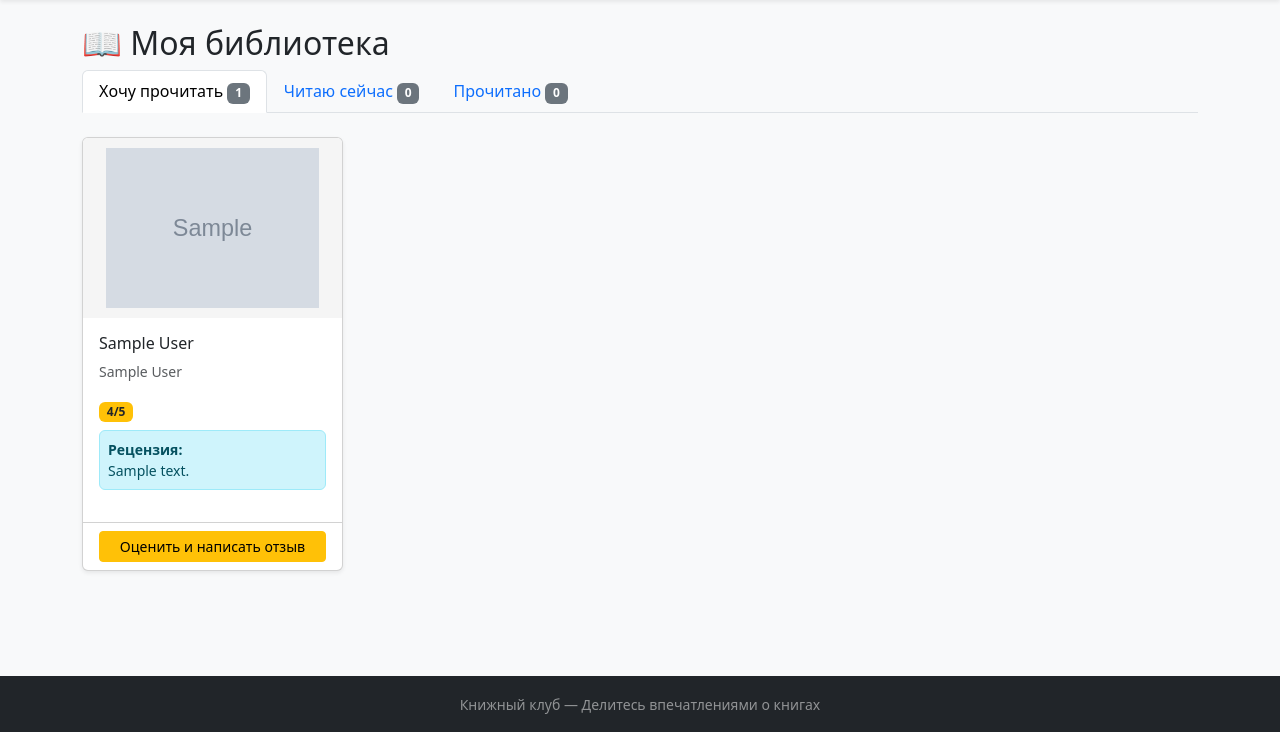
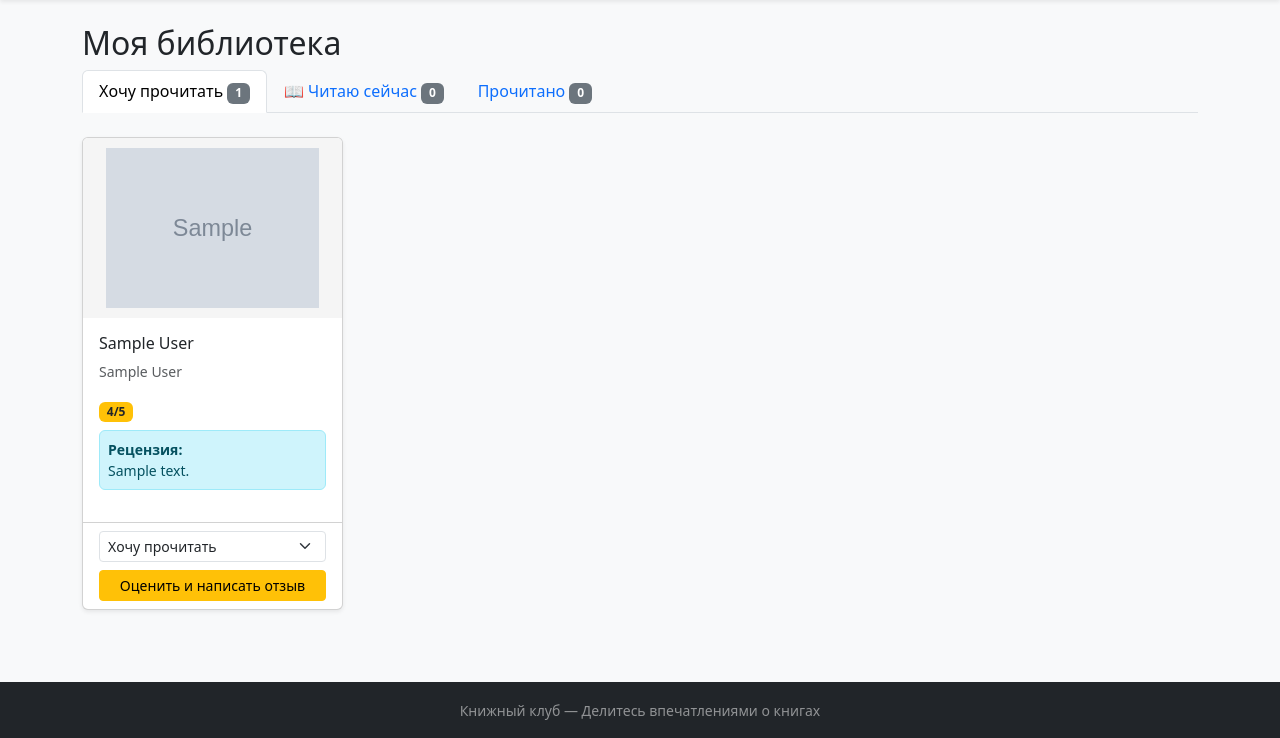
Before and after one commit to linacccccccfnk-svg/bookclub, a Flask app: page /profile in a window 1280 px wide. Shown: the part 68-806 px from the top of the page. Run offline with Flask 3, Linux system fonts and the light colour scheme; a user stored in the database is signed in; tables that the repository leaves empty hold one stand-in row (values such as "Sample post"); grey boxes marked "Sample" are stand-in pictures.

Commit message:
Update profile.html

```diff
--- a/templates/profile.html
+++ b/templates/profile.html
@@ -1,7 +1,7 @@
 {% extends "base.html" %}
 
 {% block content %}
-<h2>📖 Моя библиотека</h2>
+<h2> Моя библиотека</h2>
 
 <ul class="nav nav-tabs" id="libraryTabs">
     <li class="nav-item">
@@ -11,7 +11,7 @@
     </li>
     <li class="nav-item">
         <button class="nav-link" data-bs-toggle="tab" data-bs-target="#reading">
-             Читаю сейчас <span class="badge bg-secondary">{{ reading|length }}</span>
+            📖 Читаю сейчас <span class="badge bg-secondary">{{ reading|length }}</span>
         </button>
     </li>
     <li class="nav-item">
@@ -22,21 +22,22 @@
 </ul>
 
 <div class="tab-content mt-4">
-    <!-- Вкладка: Хочу прочитать -->
+    <!-- ==================== ВКЛАДКА: ХОЧУ ПРОЧИТАТЬ ==================== -->
     <div class="tab-pane fade show active" id="want">
         <div class="row">
             {% for book in want %}
             <div class="col-md-3 mb-4">
                 <div class="card h-100 shadow-sm">
                     {% if book.book_cover %}
-                        <img src="{{ book.book_cover }}" class="card-img-top" style="height: 180px; object-fit: contain; background: #f5f5f5;">
+                        <img src="{{ book.book_cover }}" class="card-img-top" style="height: 180px; object-fit: contain; background: #f5f5f5; padding: 10px;">
                     {% else %}
                         <div class="card-img-top bg-secondary text-white text-center py-4">
                             <span style="font-size: 40px;">📖</span>
+                            <p>Нет обложки</p>
                         </div>
                     {% endif %}
                     <div class="card-body">
-                        <h6 class="card-title">{{ book.book_title[:50] }}</h6>
+                        <h6 class="card-title">{{ book.book_title[:50] }}{% if book.book_title|length > 50 %}...{% endif %}</h6>
                         <p class="card-text small text-muted">{{ book.book_author[:40] }}</p>
                         {% if book.rating %}
                             <span class="badge bg-warning text-dark">
@@ -45,12 +46,22 @@
                         {% endif %}
                         {% if book.review %}
                             <div class="alert alert-info small p-2 mt-2">
-                                <strong>Рецензия:</strong><br>
+                                <strong> Рецензия:</strong><br>
                                 {{ book.review[:100] }}{% if book.review|length > 100 %}...{% endif %}
                             </div>
                         {% endif %}
                     </div>
                     <div class="card-footer bg-transparent">
+                        <!-- Форма изменения статуса -->
+                        <form method="POST" action="{{ url_for('update_status', book_id=book.id) }}" class="mb-2">
+                            <select name="status" class="form-select form-select-sm" onchange="this.form.submit()">
+                                <option value="want" {% if book.status == 'want' %}selected{% endif %}> Хочу прочитать</option>
+                                <option value="reading" {% if book.status == 'reading' %}selected{% endif %}> Читаю сейчас</option>
+                                <option value="read" {% if book.status == 'read' %}selected{% endif %}> Прочитано</option>
+                            </select>
+                        </form>
+
+                        <!-- Кнопка оценки -->
                         <button type="button" class="btn btn-warning btn-sm w-100"
                                 data-bs-toggle="modal" data-bs-target="#reviewModal{{ book.id }}">
                              Оценить и написать отзыв
@@ -76,7 +87,7 @@
                                         <option value="5" {% if book.rating == 5 %}selected{% endif %}> 5 - Отлично</option>
                                         <option value="4" {% if book.rating == 4 %}selected{% endif %}> 4 - Хорошо</option>
                                         <option value="3" {% if book.rating == 3 %}selected{% endif %}> 3 - Средне</option>
-                                        <option value="2" {% if book.rating == 2 %}selected{% endif %}>2 - Плохо</option>
+                                        <option value="2" {% if book.rating == 2 %}selected{% endif %}> 2 - Плохо</option>
                                         <option value="1" {% if book.rating == 1 %}selected{% endif %}> 1 - Ужасно</option>
                                     </select>
                                 </div>
@@ -96,27 +107,26 @@
             </div>
             {% else %}
             <div class="col-12">
-                <div class="alert alert-info">В этом списке пока нет книг. Найдите их через <a href="/search">поиск</a>.</div>
+                <div class="alert alert-info"> В этом списке пока нет книг. Найдите их через <a href="/search">поиск</a>.</div>
             </div>
             {% endfor %}
         </div>
     </div>
-
-    <!-- Вкладка: Читаю сейчас -->
     <div class="tab-pane fade" id="reading">
         <div class="row">
             {% for book in reading %}
             <div class="col-md-3 mb-4">
                 <div class="card h-100 shadow-sm">
                     {% if book.book_cover %}
-                        <img src="{{ book.book_cover }}" class="card-img-top" style="height: 180px; object-fit: contain; background: #f5f5f5;">
+                        <img src="{{ book.book_cover }}" class="card-img-top" style="height: 180px; object-fit: contain; background: #f5f5f5; padding: 10px;">
                     {% else %}
                         <div class="card-img-top bg-secondary text-white text-center py-4">
                             <span style="font-size: 40px;">📖</span>
+                            <p>Нет обложки</p>
                         </div>
                     {% endif %}
                     <div class="card-body">
-                        <h6 class="card-title">{{ book.book_title[:50] }}</h6>
+                        <h6 class="card-title">{{ book.book_title[:50] }}{% if book.book_title|length > 50 %}...{% endif %}</h6>
                         <p class="card-text small text-muted">{{ book.book_author[:40] }}</p>
                         {% if book.rating %}
                             <span class="badge bg-warning text-dark">
@@ -131,6 +141,14 @@
                         {% endif %}
                     </div>
                     <div class="card-footer bg-transparent">
+                        <form method="POST" action="{{ url_for('update_status', book_id=book.id) }}" class="mb-2">
+                            <select name="status" class="form-select form-select-sm" onchange="this.form.submit()">
+                                <option value="want" {% if book.status == 'want' %}selected{% endif %}> Хочу прочитать</option>
+                                <option value="reading" {% if book.status == 'reading' %}selected{% endif %}> Читаю сейчас</option>
+                                <option value="read" {% if book.status == 'read' %}selected{% endif %}> Прочитано</option>
+                            </select>
+                        </form>
+
                         <button type="button" class="btn btn-warning btn-sm w-100"
                                 data-bs-toggle="modal" data-bs-target="#reviewModal{{ book.id }}">
                              Оценить и написать отзыв
@@ -169,27 +187,27 @@
             </div>
             {% else %}
             <div class="col-12">
-                <div class="alert alert-info">Вы ничего не читаете. Добавьте книгу со статусом «Читаю».</div>
+                <div class="alert alert-info">📭 Вы ничего не читаете. Добавьте книгу со статусом «Читаю».</div>
             </div>
             {% endfor %}
         </div>
     </div>
 
-    <!-- Вкладка: Прочитано -->
     <div class="tab-pane fade" id="read">
         <div class="row">
             {% for book in read %}
             <div class="col-md-3 mb-4">
                 <div class="card h-100 shadow-sm">
                     {% if book.book_cover %}
-                        <img src="{{ book.book_cover }}" class="card-img-top" style="height: 180px; object-fit: contain; background: #f5f5f5;">
+                        <img src="{{ book.book_cover }}" class="card-img-top" style="height: 180px; object-fit: contain; background: #f5f5f5; padding: 10px;">
                     {% else %}
                         <div class="card-img-top bg-secondary text-white text-center py-4">
                             <span style="font-size: 40px;">📖</span>
+                            <p>Нет обложки</p>
                         </div>
                     {% endif %}
                     <div class="card-body">
-                        <h6 class="card-title">{{ book.book_title[:50] }}</h6>
+                        <h6 class="card-title">{{ book.book_title[:50] }}{% if book.book_title|length > 50 %}...{% endif %}</h6>
                         <p class="card-text small text-muted">{{ book.book_author[:40] }}</p>
                         {% if book.rating %}
                             <span class="badge bg-warning text-dark">
@@ -198,12 +216,20 @@
                         {% endif %}
                         {% if book.review %}
                             <div class="alert alert-info small p-2 mt-2">
-                                <strong>Рецензия:</strong><br>
+                                <strong> Рецензия:</strong><br>
                                 {{ book.review[:100] }}{% if book.review|length > 100 %}...{% endif %}
                             </div>
                         {% endif %}
                     </div>
                     <div class="card-footer bg-transparent">
+                        <form method="POST" action="{{ url_for('update_status', book_id=book.id) }}" class="mb-2">
+                            <select name="status" class="form-select form-select-sm" onchange="this.form.submit()">
+                                <option value="want" {% if book.status == 'want' %}selected{% endif %}> Хочу прочитать</option>
+                                <option value="reading" {% if book.status == 'reading' %}selected{% endif %}> Читаю сейчас</option>
+                                <option value="read" {% if book.status == 'read' %}selected{% endif %}> Прочитано</option>
+                            </select>
+                        </form>
+
                         <button type="button" class="btn btn-warning btn-sm w-100"
                                 data-bs-toggle="modal" data-bs-target="#reviewModal{{ book.id }}">
                              Оценить и написать отзыв
@@ -225,10 +251,10 @@
                                 <select name="rating" class="form-select mb-2">
                                     <option value="">Без оценки</option>
                                     <option value="5" {% if book.rating == 5 %}selected{% endif %}> 5</option>
-                                    <option value="4" {% if book.rating == 4 %}selected{% endif %}>4</option>
+                                    <option value="4" {% if book.rating == 4 %}selected{% endif %}> 4</option>
                                     <option value="3" {% if book.rating == 3 %}selected{% endif %}> 3</option>
                                     <option value="2" {% if book.rating == 2 %}selected{% endif %}> 2</option>
-                                    <option value="1" {% if book.rating == 1 %}selected{% endif %}>1</option>
+                                    <option value="1" {% if book.rating == 1 %}selected{% endif %}> 1</option>
                                 </select>
                                 <textarea name="review" class="form-control" rows="3"
                                           placeholder="Рецензия...">{{ book.review or '' }}</textarea>
@@ -242,7 +268,7 @@
             </div>
             {% else %}
             <div class="col-12">
-                <div class="alert alert-info">Вы ещё не прочитали ни одной книги.</div>
+                <div class="alert alert-info"> Вы ещё не прочитали ни одной книги.</div>
             </div>
             {% endfor %}
         </div>
```
